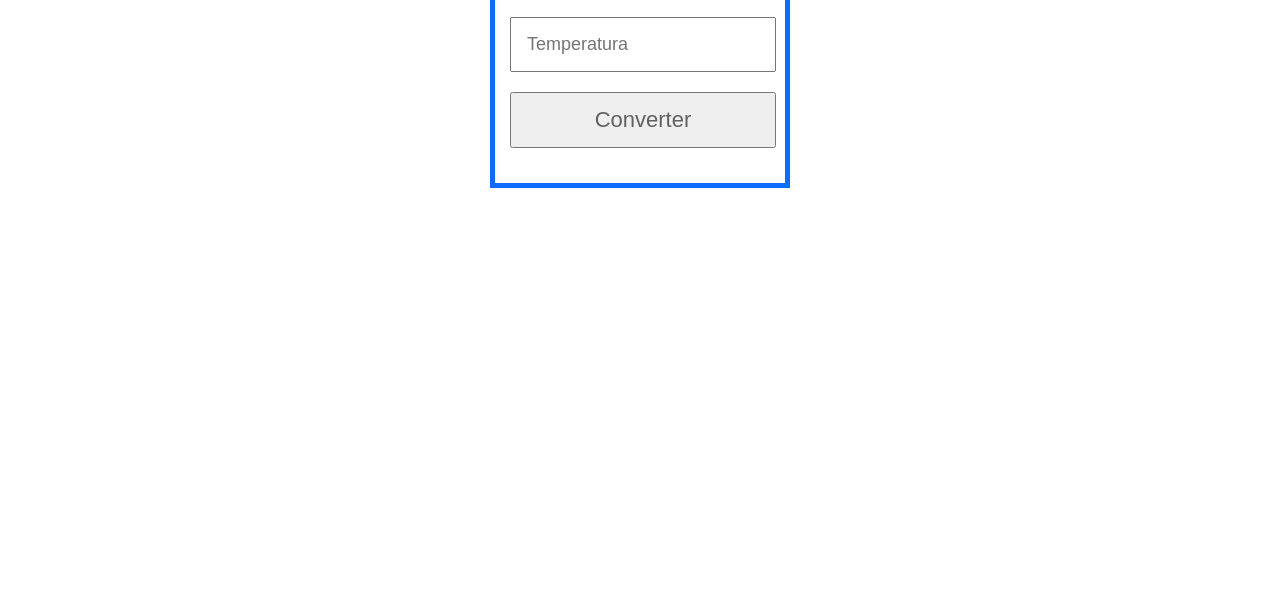
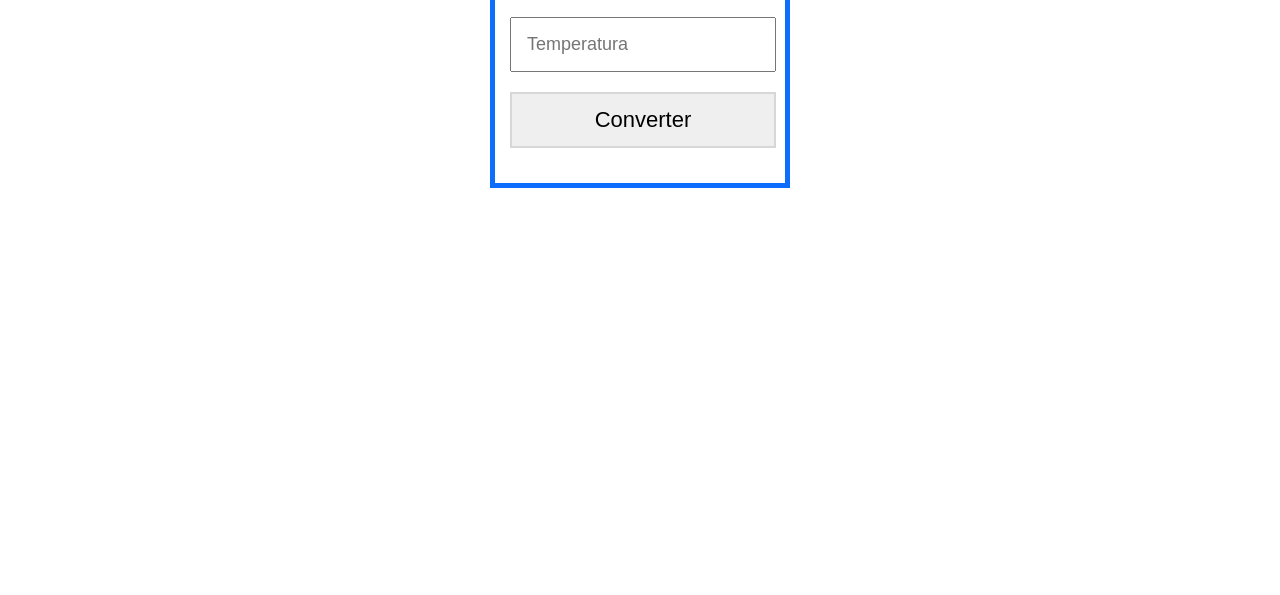
Before and after one commit to aldofalcao/temperatura-pt, a plain HTML site: page index.html in a window 1280 px wide. Shown: the part 205-800 px from the top of the page. Drawn offline with Linux system fonts and the light colour scheme.

Commit message:
Ajuste botão

```diff
--- a/style.css
+++ b/style.css
@@ -54,7 +54,7 @@ input {
 button {
     padding: 13px;
     font-size: 22px;
-    color: rgb(0, 0, 0, 0.6);
+    border: 2px solid rgb(0, 0, 0, 0.1);
 }
 
 button:hover,
@@ -63,7 +63,6 @@ button:focus {
     font-weight: bold;
     color: rgb(255, 255, 255);
     background: rgb(0, 80, 170);
-    border: 2px solid rgb(255, 255, 255);
 }
 
 span {
```
